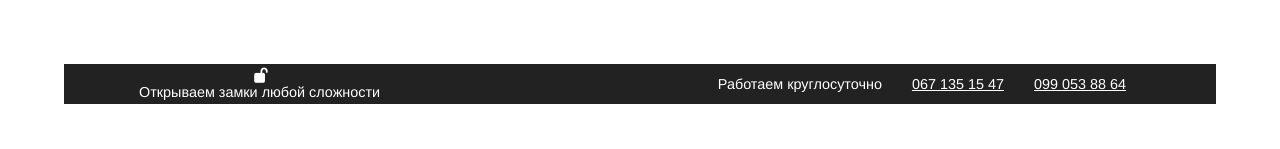
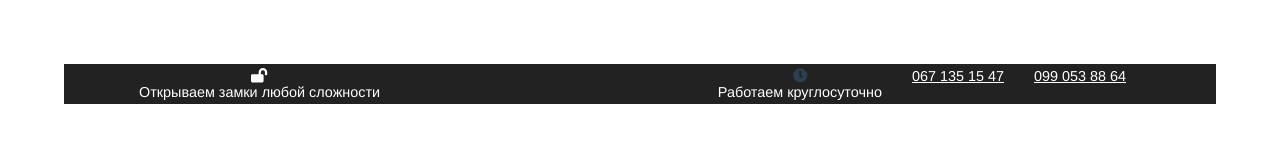
Before and after one commit to Ca-tt/dnepr-masterok-vue, a Vue app: page / in a window 1280 px wide. Shown: the top 149 px of the page. Built offline with nearby package versions, Linux system fonts and the light colour scheme.

Commit message:
install font awesome as a modular component. Awesome!

```diff
--- a/package.json
+++ b/package.json
@@ -8,6 +8,9 @@
     "lint": "vue-cli-service lint"
   },
   "dependencies": {
+    "@fortawesome/fontawesome-svg-core": "^1.2.36",
+    "@fortawesome/free-solid-svg-icons": "^5.15.4",
+    "@fortawesome/vue-fontawesome": "^2.0.6",
     "core-js": "^3.6.5",
     "vue": "^2.6.11"
   },
--- a/src/components/Header.vue
+++ b/src/components/Header.vue
@@ -1,12 +1,12 @@
 <template>
   <header>
       <div class="open-lock">
-        <div><i class="fas fa-lock-open"></i></div>
+        <div><font-awesome-icon icon="lock-open" /></div>
         <div>Открываем замки любой сложности</div>
       </div>
       <div class="inf">
         <div>
-          <div></div>
+          <div><font-awesome-icon icon="clock" /></div>
           <div class="all-time">Работаем круглосуточно</div>
         </div>
         <div>
--- a/src/main.js
+++ b/src/main.js
@@ -1,5 +1,13 @@
 import Vue from 'vue'
 import App from './App.vue'
+
+import { library } from '@fortawesome/fontawesome-svg-core'
+import { faLockOpen, faClock } from '@fortawesome/free-solid-svg-icons'
+import { FontAwesomeIcon } from '@fortawesome/vue-fontawesome'
+
+library.add(faLockOpen, faClock)
+
+Vue.component('font-awesome-icon', FontAwesomeIcon)
 
 Vue.config.productionTip = false
 
```
Also changed, not shown: 1 other file (tests, documents, lock files or other folders).
